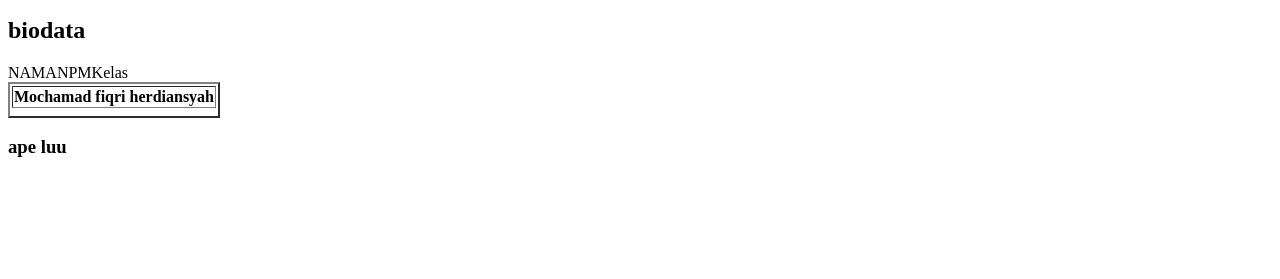
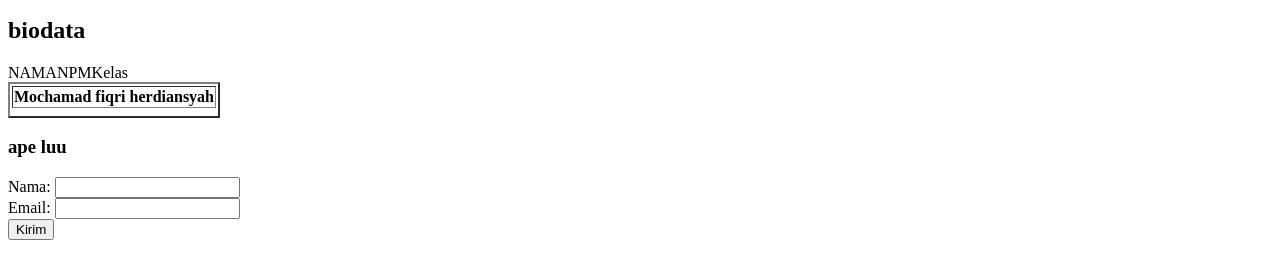
Before and after one commit to GeriDalton23/Tugas, a plain HTML site: page index.html in a window 1280 px wide. Shown: the part 119-398 px from the top of the page. Drawn offline with Linux system fonts and the light colour scheme.

Commit message:
menambahkan form

```diff
--- a/index.html
+++ b/index.html
@@ -16,7 +16,17 @@
         <tr>Kelas</tr>
     </table>
     <h3>ape luu</h3>
+    <form action="/submit">
+        <label for="name">Nama:</label>
+        <input type="text" id="name" name="name" />
+        <br>
 
+        <label for="email">Email:</label>
+        <input type="email" id="email" name="email" />
+        <br>
+
+        <button type="submit">Kirim</button>
+    </form>
 
 </body>
 </html>
```
